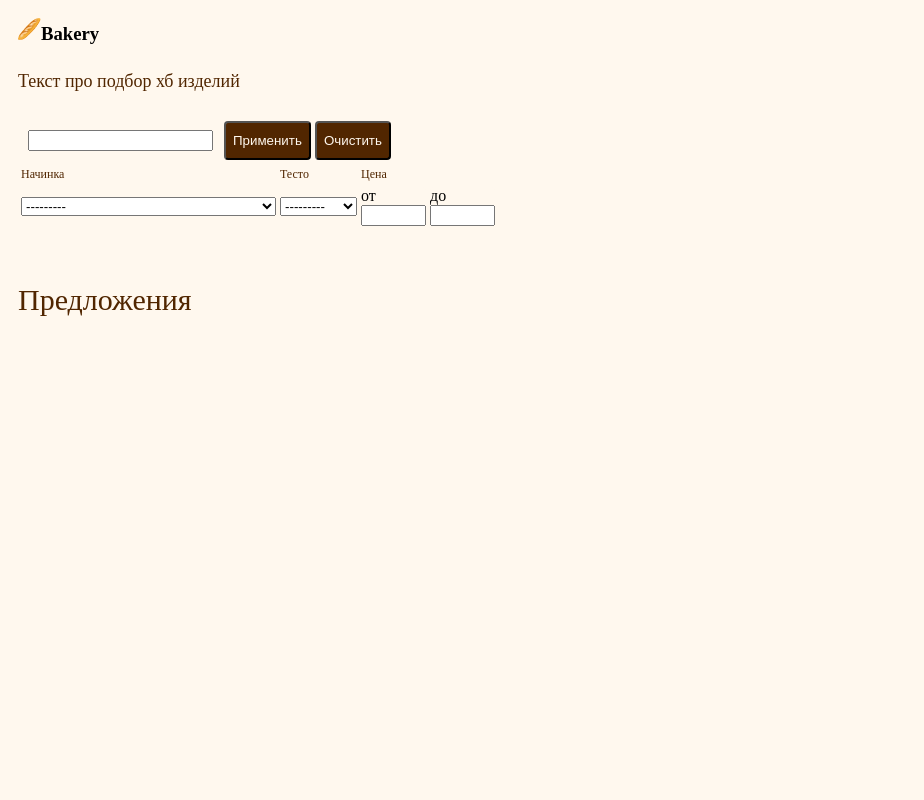
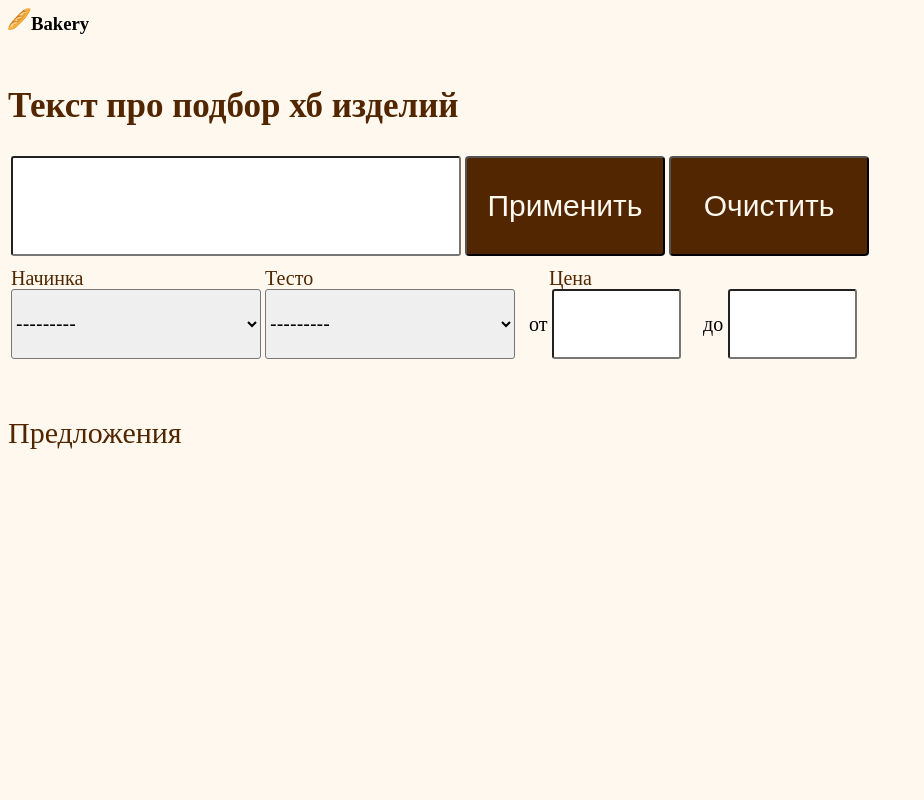
Before and after one commit to Shumaroz/Bakery-website, a Django app: template cacke/templates/cacke/base.html in a window 1280 px wide. Shown: the whole page, without its empty margins (0-924 px from the left). Run offline with Django 3.2, Linux system fonts and the light colour scheme; the template is opened without the code that fills it: values that come from a table or form of the project are taken from there, others are empty; data comes from the database, SQL or seed files in the repository; both versions use the stored data as it was after the commit.

Commit message:
modified:   cacke/__pycache__/forms.cpython-36.pyc 	modified:   cacke/forms.py 	modified:   cacke/static/css/cacke.css 	modified:   cacke/templates/cacke/base.html 	modified:   cacke/templates/cacke/cacke_list.html 	modified:   db.sqlite3

```diff
--- a/cacke/forms.py
+++ b/cacke/forms.py
@@ -10,12 +10,12 @@
 
 
 class SearchForm(forms.Form):
-    nachinka = forms.ModelChoiceField(Bulka.objects.order_by().values_list('nachinka',flat=True).distinct(), required=False, label="Начинка")
-    testo = forms.ModelChoiceField(Bulka.objects.order_by().values_list('testo',flat=True).distinct(), required=False, label="Тесто")
-    price_l = forms.IntegerField(required=False,widget=forms.TextInput({'size':'5'}))
-    price_r = forms.IntegerField(required=False,widget=forms.TextInput({'size':'5'}))
-    name = forms.CharField(required=False, label="Название")
-    price_l.widget.attrs.update(size = '5')
+    nachinka = forms.ModelChoiceField(queryset=Bulka.objects.order_by().values_list('nachinka',flat=True).distinct(), required=False,widget=forms.Select(attrs={'class': 'whodtwo'}))
+    testo =    forms.ModelChoiceField(queryset=Bulka.objects.order_by().values_list('testo',flat=True).distinct(), required=False, widget=forms.Select(attrs={'class': 'whodtwo'}) )
+    price_l = forms.IntegerField(required=False,widget=forms.TextInput({'size':'8'}))
+    price_r = forms.IntegerField(required=False,widget=forms.TextInput({'size':'8'}))
+    name = forms.CharField(required=False, label="Название",)
+
 
     def get_price(self):
         dat = [self.data['price_l'],self.data['price_r']]
--- a/cacke/static/css/cacke.css
+++ b/cacke/static/css/cacke.css
@@ -14,7 +14,7 @@
     }
 body{
     background: #FFF8EE;
-    padding: 10px;
+
 }
 
 
@@ -37,14 +37,14 @@
 
 }
 h4{
-    width: 256px;
+
     height: 25px;
     left: 0px;
-    top: 20px;
+    top: 0px;
     font-family: 'Ubuntu';
     font-style: normal;
-    font-weight: 500;
-    font-size: 18px;
+
+    font-size: 35px;
     line-height: 139.69%;
 
     color: #512600;
@@ -80,14 +80,30 @@
     flex-direction: row;
     justify-content: space-between;
     align-items: center;
-    padding: 0px 7px;
+
     gap: 40px;
 
 
     background: #FFF8EE;
     border-radius: 4px;
 }
-
+.whod input{
+    width:450px;
+    height: 100px;
+    border-radius:3px;
+    font-size: 20px;
+}
+.whodpric input{
+    height: 70px;
+    border-radius:3px;
+    font-size: 20px;
+}
+.whodtwo{
+    width:250px;
+    height: 70px;
+    border-radius:3px;
+    font-size: 20px;
+}
 input.but1{
     display: flex;
     flex-direction: row;
@@ -95,8 +111,9 @@
     align-items: center;
     padding: 10px 7px;
     gap: 10px;
-
-
+    height: 100px;
+    width: 200px;
+    font-size: 30px;
     color: #FFF8EE;
     background: #512600;
     border-radius: 4px;
@@ -114,7 +131,6 @@
     left: 120px;
     top: 70px;
 
-
     background: #FFFFFF;
     border-radius: 4px;
 }
@@ -126,7 +142,7 @@
     font-family: 'Ubuntu';
     font-style: normal;
     font-weight: 400;
-    font-size: 12px;
+    font-size: 20px;
     line-height: 139.69%;
 
     left: 16px;
@@ -141,7 +157,7 @@
     font-family: 'Ubuntu';
     font-style: normal;
     font-weight: 400;
-    font-size: 12px;
+    font-size: 20px;
     line-height: 139.69%;
 
     left: 120px;
@@ -149,11 +165,25 @@
     color: #512600;
 }
 p.pric{
+    padding-left: 10px;
+    width: 160px;
+    background: #FFF8EE;
+    font-size: 20px;
 
-    left: 223px;
-    top: 70px;
-    background: #FFF8EE;
-    border-radius: 4px;
+}
+p.pric_n{
+    width: 53px;
+    height: 17px;
+
+    font-family: 'Ubuntu';
+    font-style: normal;
+    font-weight: 400;
+    font-size: 20px;
+    line-height: 139.69%;
+    padding-left: 30px;
+    left: 120px;
+    top: 55px;
+    color: #512600;
 
 }
 form{
@@ -162,3 +192,6 @@
     border-radius: 4px;
     padding-right:100%;
 }
+td{
+    height: 25px;
+}
--- a/cacke/templates/cacke/base.html
+++ b/cacke/templates/cacke/base.html
@@ -16,7 +16,7 @@
         <form action="" method="POST">
             {% csrf_token %}
             <table>
-                <td ><p class="name">{{ form.name }}</p></td>
+                <td class="whod"><p class="name">{{ form.name }}</p></td>
                 <td><input class="but1" type="Submit" name="Submit" value="Применить"/></td>
                 <td><input class="but1" type="Submit" name="Reset" value="Очистить"/></td>
             </table>
@@ -24,14 +24,14 @@
                 <tr>
                     <td ><p class="nach_n">Начинка </p></td>
                     <td><p class="testo_n">Тесто</p></td>
-                    <td><p class="testo_n">Цена</p></td>
+                    <td><p class="pric_n">Цена</p></td>
                     <td></td>
                 </tr>
                 <tr>
-                    <td><p class="nach">{{ form.nachinka }} </p></td>
-                    <td><p class="testo">{{ form.testo }} </p>  </td>
-                    <td><p class="pric">от{{ form.price_l }}  </p></td>
-                    <td><p class="pric">до{{ form.price_r }}</p></td>
+                    <td class="whod"><p class="nach">{{ form.nachinka }}</p></td>
+                    <td class="whod"><p class="testo">{{ form.testo }}</p></td>
+                    <td class="whodpric"><p class="pric">от {{ form.price_l }}</p></td>
+                    <td class="whodpric"> <p class="pric">до {{ form.price_r }}</p></td>
                 </tr>
             </table>
 
--- a/cacke/templates/cacke/cacke_list.html
+++ b/cacke/templates/cacke/cacke_list.html
@@ -6,11 +6,12 @@
         <div class="cacke">
 
             <h2>{{ cac.name }}</h2>
+            <img src= "{{ cac.imgs.url }}" width="100" height="105">
             <p>Начинка: {{ cac.nachinka|linebreaksbr }}</p>
             <p>Тесто: {{ cac.testo|linebreaksbr }}</p>
             <p>Цена: {{ cac.price|linebreaksbr }}</p>
-            <p>Описание: {{ cac.text_ops|linebreaksbr }}</p>
-            <img src= "{{ cac.imgs.url }}" width="100" height="105">
+
+
         </div>
     {% endfor %}
 {% endblock %}
```
Also changed, not shown: db.sqlite3.
